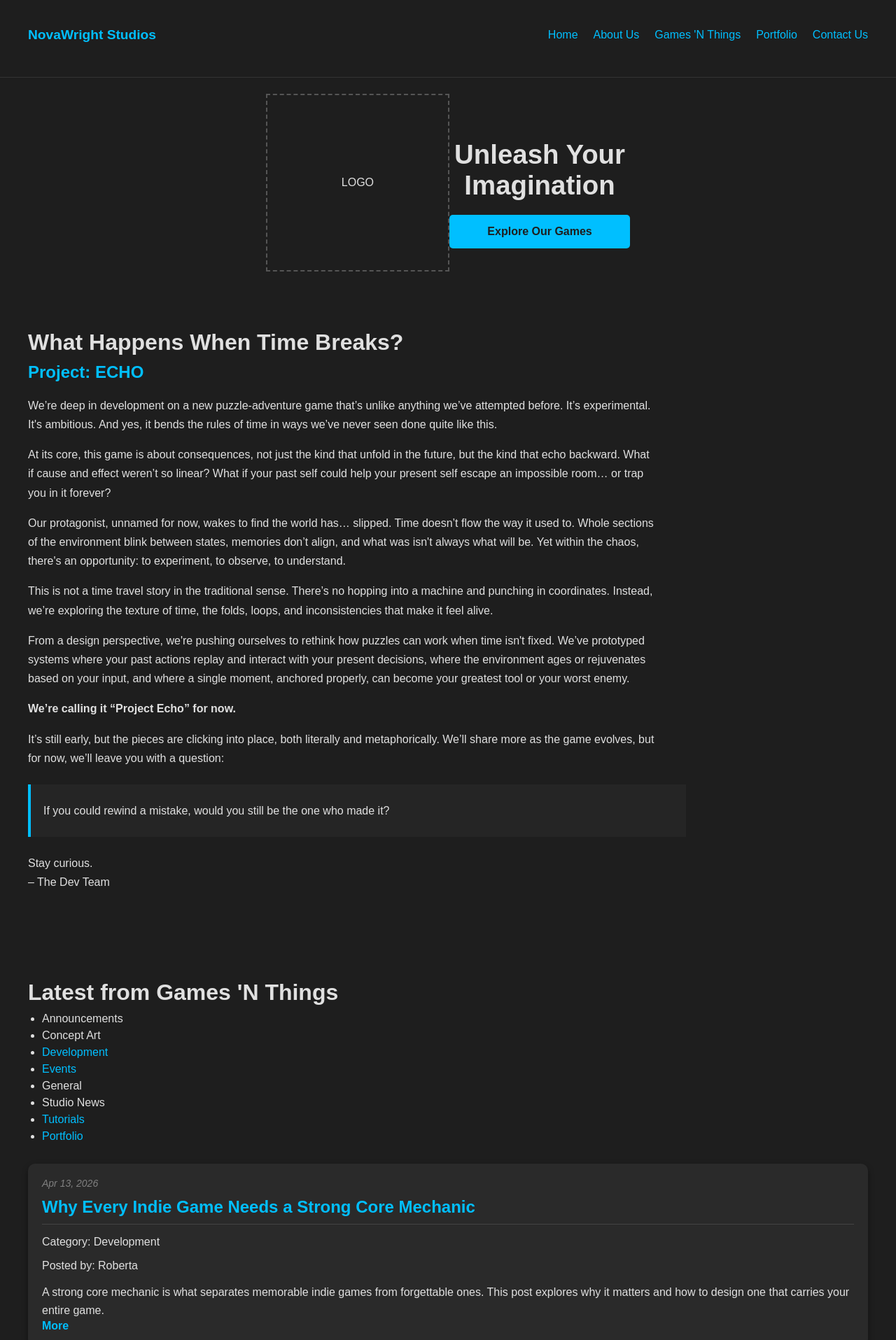
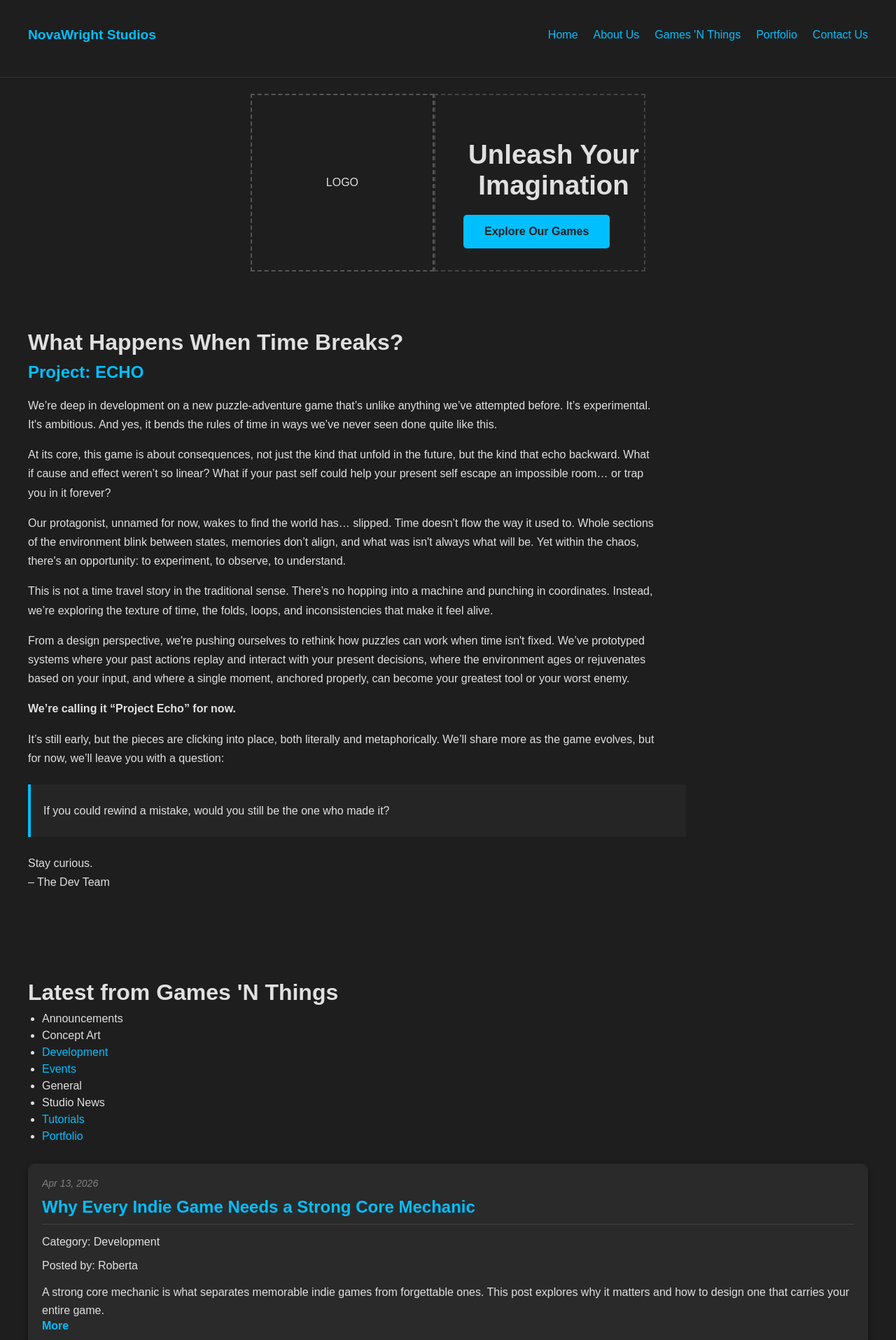
Before and after one commit to ScriptureExamined/NovawrightStudios, a Jekyll site: the page built from index.html, in a window 1280 px wide. Shown: the top 1915 px of the page at 70% size. Built offline with Jekyll 4.4.1, drawn with Linux system fonts in a browser that asks for light colours.

Commit message:
Update style.css

```diff
--- a/assets/css/style.css
+++ b/assets/css/style.css
@@ -1010,12 +1010,17 @@ a:hover {
     display: flex;
     align-items: center;
     justify-content: center;
+    min-height: 250px;
+    border: 2px dashed #555;
 }
 
 .hero-right {
     display: flex;
     flex-direction: column;
     justify-content: center;
+    align-items: flex-start;
+    min-height: 250px;
+    padding-left: 40px;
 }
 
 .hero-left {
@@ -1039,3 +1044,7 @@ a:hover {
         width: 100%;
     }
 }
+
+.hero-right {
+    border: 2px dashed #444;
+}
```
